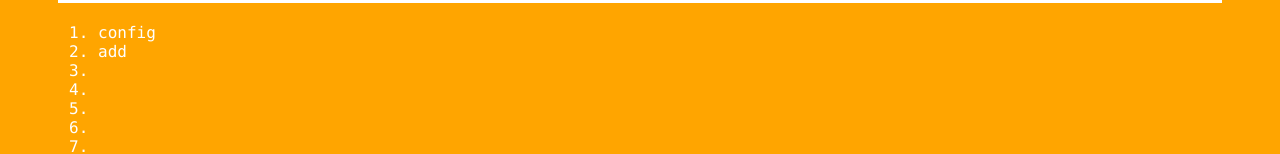
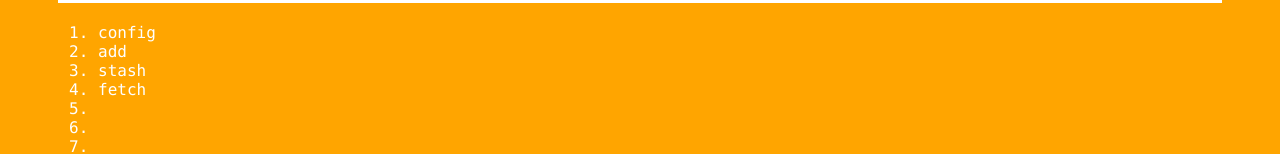
Before and after one commit to FiringJ/Learn-Git, a plain HTML site: page index.html in a window 1280 px wide. Both pictures are taken after a click on the element "Basic Commands". Shown: the part 318-472 px from the top of the page. Drawn offline with Linux system fonts and the light colour scheme.

Commit message:
Update Basic Commands in index.html

```diff
--- a/index.html
+++ b/index.html
@@ -31,8 +31,8 @@
                 <ol>
                     <li>config</li>
                     <li>add</li>
-                    <li></li>
-                    <li></li>
+                    <li>stash</li>
+                    <li>fetch</li>
                     <li></li>
                     <li></li>
                     <li></li>
```
